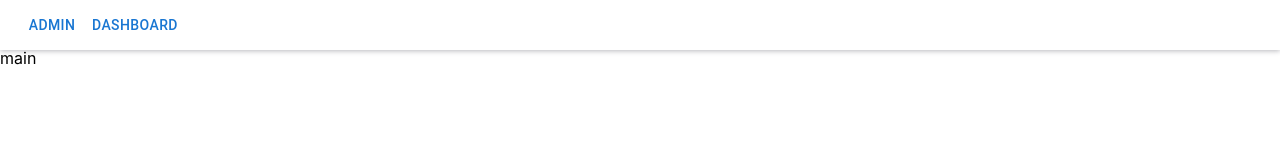
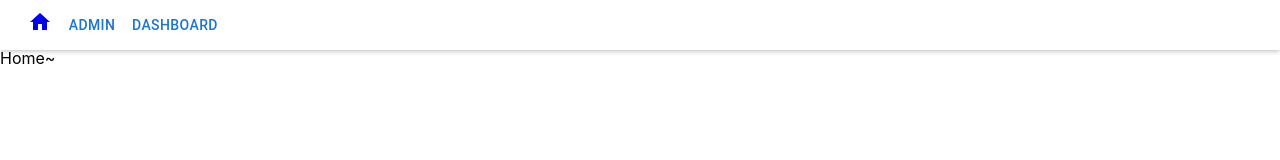
Before and after one commit to dkwjd131/dashboard-sample, a React (Create React App) app: page /home in a window 1280 px wide. Shown: the top 160 px of the page. Built offline with nearby package versions, Linux system fonts and the light colour scheme.

Commit message:
feat : 홈 화면 생성 및 아이콘 메뉴 생성

```diff
--- a/src/layouts/Header.tsx
+++ b/src/layouts/Header.tsx
@@ -4,6 +4,8 @@ import Button from '@mui/material/Button';
 import Menu from '@mui/material/Menu';
 import MenuItem from '@mui/material/MenuItem';
 import { Link } from 'react-router-dom';
+import HomeIcon from '@mui/icons-material/Home';
+import IconButton from '@mui/material/IconButton';
 
 const Header = () => {
   const [anchorEl, setAnchorEl] = React.useState<null | HTMLElement>(null);
@@ -17,6 +19,11 @@ const Header = () => {
   return (
     <div css={header.container}>
       <div>
+        <IconButton aria-label="home">
+          <Link to="/home">
+            <HomeIcon />
+          </Link>
+        </IconButton>
         <Button id="admin-button" onClick={handleClick}>
           ADMIN
         </Button>
--- a/src/layouts/Main.tsx
+++ b/src/layouts/Main.tsx
@@ -1,14 +1,15 @@
 import * as React from 'react';
 import { main } from '../assets/styles/layout';
 import { BrowserRouter, Navigate, Route, RouteProps, Routes } from 'react-router-dom';
+import Home from '../pages/Home';
 import Dashboard from '../pages/Dashboard';
 import Admin from '../pages/Admin';
 
 const Main = () => {
   return (
     <div css={main.container}>
-      <div>main</div>
       <Routes>
+        <Route path="/home" element={<Home />} />
         <Route path="/dashboard" element={<Dashboard />} />
         <Route path="/admin" element={<Admin />} />
       </Routes>
--- /dev/null
+++ b/src/pages/Home.tsx
@@ -0,0 +1,5 @@
+const Home = () => {
+  return <div>Home~</div>;
+};
+
+export default Home;
```
